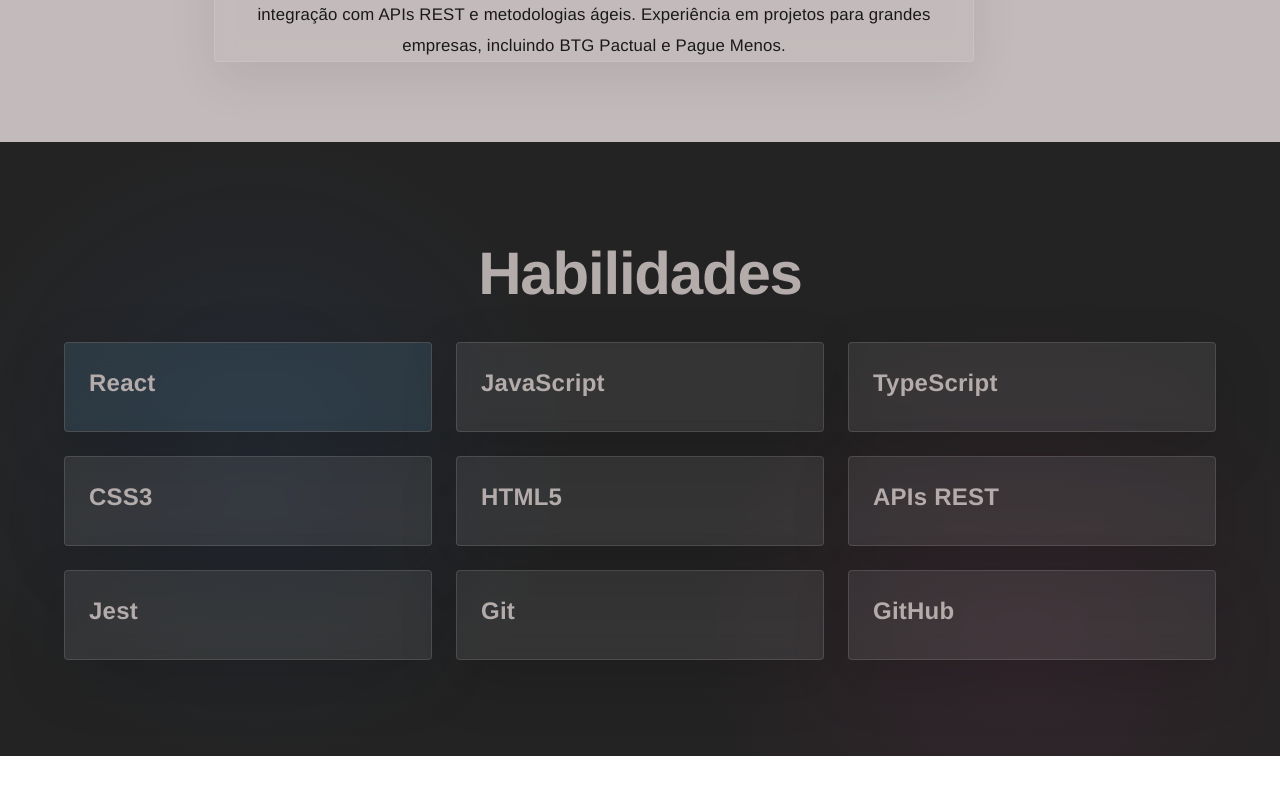
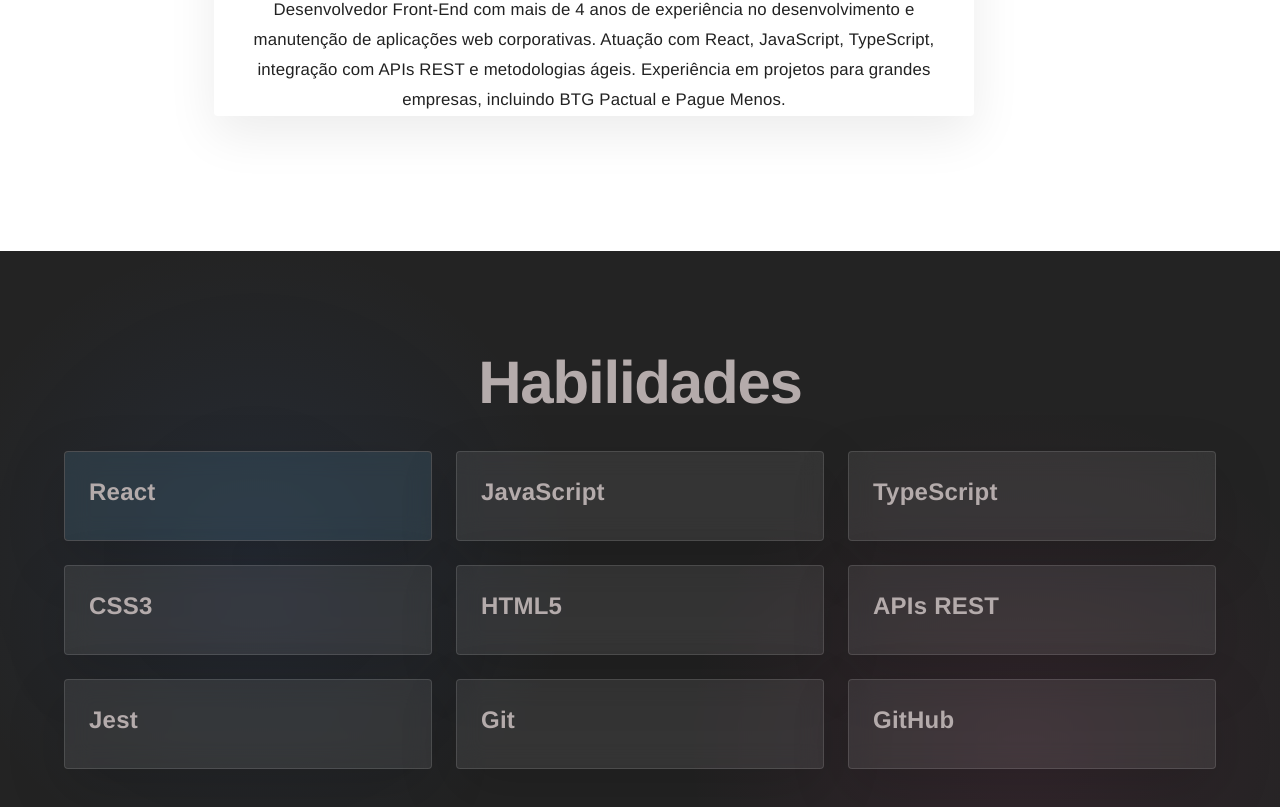
Before and after one commit to LucasCorreia1108/my-portfolio, a React (Vite) app: page / in a window 1280 px wide. Shown: the part 1093-1900 px from the top of the page. Before the commit the page ends 1849 px from the top, so only its background shows below. Built offline with nearby package versions, Linux system fonts and the light colour scheme.

Commit message:
feat: creating animations

```diff
--- a/src/assets/components/Cards/cards.tsx
+++ b/src/assets/components/Cards/cards.tsx
@@ -1,4 +1,4 @@
-import { Box, Card, CardActionArea, CardContent, Typography, styled } from "@mui/material";
+import { Box, Card, CardActionArea, CardContent, Grow, Typography, styled } from "@mui/material";
 import { useState } from "react";
 
 interface CardProps {
@@ -33,7 +33,7 @@ const StyledCardContent = styled(CardContent)(({ theme }) => ({
   padding: theme.spacing(3),
 }));
 
-export const Cards = ({ cardsArray }: { cardsArray: CardProps[] }) => {
+export const Cards = ({ cardsArray, visible }: { cardsArray: CardProps[]; visible: boolean }) => {
   const [selectedCard, setSelectedCard] = useState(0);
 
   return (
@@ -46,7 +46,13 @@ export const Cards = ({ cardsArray }: { cardsArray: CardProps[] }) => {
       }}
     >
       {cardsArray.map((card: CardProps, index: number) => (
-        <StyledCard key={card.id}>
+        <Grow
+          key={card.id}
+          in={visible}
+          timeout={600}
+          style={{ transitionDelay: `${index * 30}ms`, transformOrigin: "top center" }}
+        >
+          <StyledCard>
             <CardActionArea
               onClick={() => setSelectedCard(index)}
               data-active={selectedCard === index ? "" : undefined}
@@ -83,6 +89,7 @@ export const Cards = ({ cardsArray }: { cardsArray: CardProps[] }) => {
               </StyledCardContent>
             </CardActionArea>
           </StyledCard>
+        </Grow>
       ))}
     </Box>
   );
--- a/src/assets/pages/home/sections/about/Abount.tsx
+++ b/src/assets/pages/home/sections/about/Abount.tsx
@@ -3,11 +3,11 @@ import { Box, Container, Typography, styled } from "@mui/material";
 
 const StyledAboutSection = styled("section")(({ theme }) => ({
   padding: theme.spacing(10, 0),
-  backgroundColor: theme.palette.secondary.light,
+//   backgroundColor: theme.palette.secondary.main,
   display: "flex",
   justifyContent: "center",
   alignItems: "center",
-  minHeight: "40vh",
+  minHeight: "60vh",
   [theme.breakpoints.down("sm")]: {
     padding: theme.spacing(8, 0),
   },
--- a/src/assets/pages/home/sections/skills/skills.tsx
+++ b/src/assets/pages/home/sections/skills/skills.tsx
@@ -1,5 +1,5 @@
 import { Box, Container, Grow, Typography, styled } from "@mui/material";
-import { useEffect, useState } from "react";
+import { useEffect, useRef, useState } from "react";
 import { Cards } from "../../../../components/Cards/cards";
 
 const StyledSkillsSection = styled("section")(({ theme }) => ({
@@ -38,6 +38,7 @@ const SkillsTitle = styled(Typography)(({ theme }) => ({
 
 export const Skills = () => {
   const [visible, setVisible] = useState(false);
+  const sectionRef = useRef<HTMLElement | null>(null);
   const cardsArray = [
     {
       id: 1,
@@ -79,11 +80,28 @@ export const Skills = () => {
   ];
 
   useEffect(() => {
-    setVisible(true);
+    const observer = new IntersectionObserver(
+      (entries) => {
+        entries.forEach((entry) => {
+          if (entry.isIntersecting) {
+            setVisible(true);
+            if (sectionRef.current) observer.unobserve(sectionRef.current);
+          }
+        });
+      },
+      {
+        threshold: 0.25,
+        rootMargin: "0px 0px -100px 0px",
+      }
+    );
+
+    if (sectionRef.current) observer.observe(sectionRef.current);
+
+    return () => observer.disconnect();
   }, []);
 
   return (
-    <StyledSkillsSection>
+    <StyledSkillsSection ref={sectionRef}>
       <Container maxWidth="lg">
         <Grow
           in={visible}
@@ -92,7 +110,7 @@ export const Skills = () => {
         >
           <Box sx={{ position: "relative", zIndex: 1 }}>
             <SkillsTitle variant="h2">Habilidades</SkillsTitle>
-            <Cards cardsArray={cardsArray} />
+            <Cards cardsArray={cardsArray} visible={visible} />
           </Box>
         </Grow>
       </Container>
```
Lines whose indentation alone changed are shown as unchanged.
